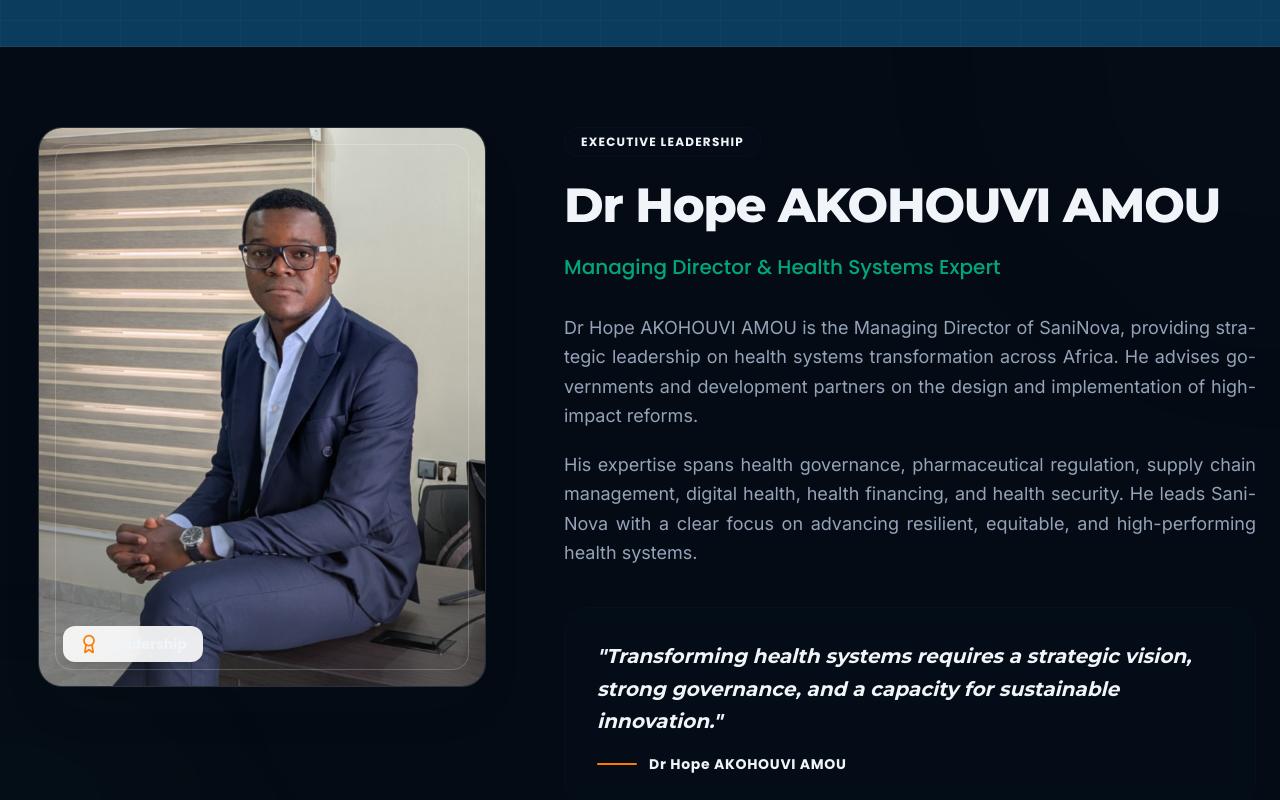
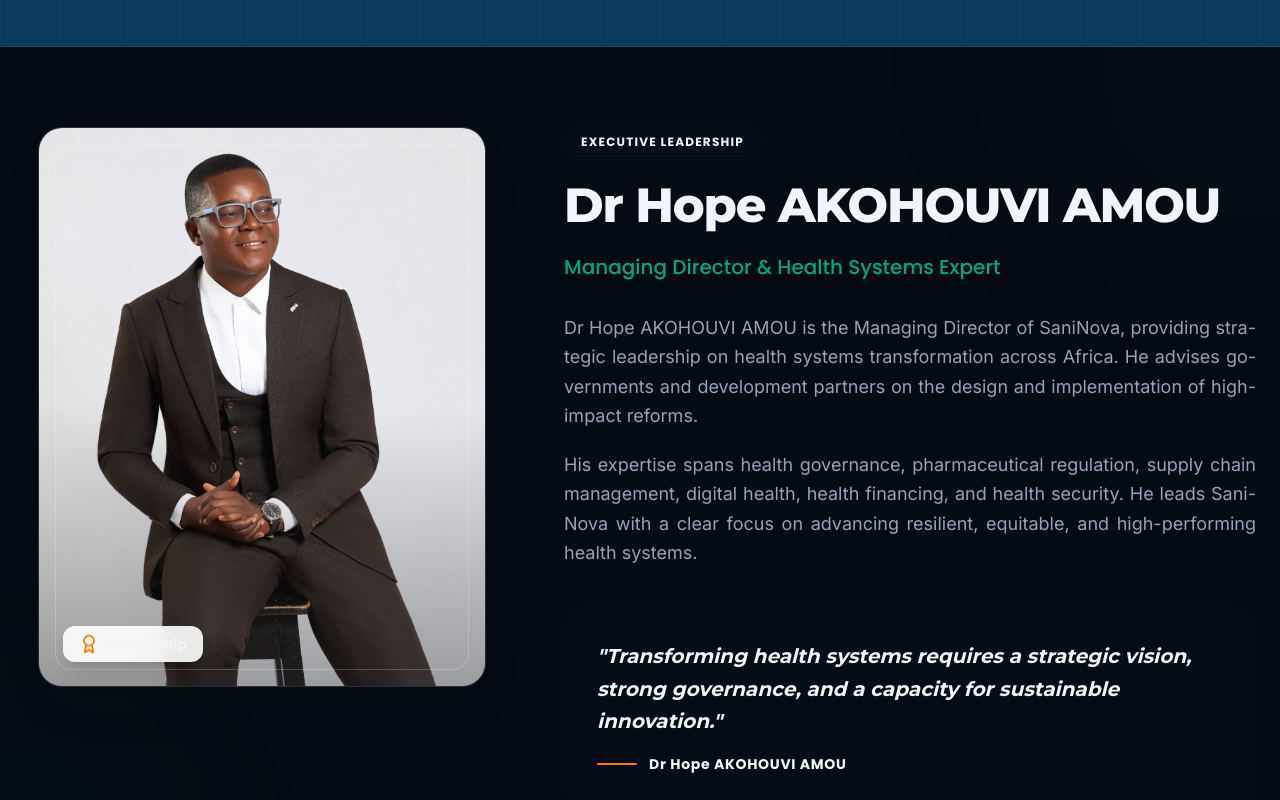
Before and after one commit to ITAINNOVATE/Saninova, a Next.js app: page /about in a window 1280 px wide. Shown: the part 1260-2060 px from the top of the page. Built offline with nearby package versions, Linux system fonts and the light colour scheme; no server answers; the database is empty.

Commit message:
fix: compress and update Dr Hope's photo to prevent timeout and improve performance

```diff
--- a/src/components/admin/ImageUpload.tsx
+++ b/src/components/admin/ImageUpload.tsx
@@ -27,7 +27,7 @@ const GALLERY_IMAGES = [
   { name: "Fond Services 1", url: "/images/bg_services.png" },
   { name: "Fond Services 2", url: "/images/bg_services2.png" },
   { name: "Directeur Général", url: "/images/director.png" },
-  { name: "Dr Hope Akohouvi Amou", url: "/images/photo_hope.png" },
+  { name: "Dr Hope Akohouvi Amou", url: "/images/team/hope.jpg" },
   { name: "Arrière-plan Hero 1", url: "/images/hero_background.png" },
   { name: "Arrière-plan Hero 2", url: "/images/hero_background2.png" },
   { name: "Arrière-plan Hero 3", url: "/images/hero_background3.png" },
--- a/src/components/home/DirectorSection.tsx
+++ b/src/components/home/DirectorSection.tsx
@@ -56,7 +56,7 @@ export const DirectorSection: React.FC = () => {
               {/* Image container */}
               <div className="absolute inset-0 bg-light transition-transform duration-700 group-hover:scale-105">
                 <Image
-                  src="/images/photo_hope.png"
+                  src="/images/team/hope.jpg"
                   alt={dir.name}
                   fill
                   sizes="(max-width: 768px) 100vw, 400px"
--- a/src/components/home/TeamSection.tsx
+++ b/src/components/home/TeamSection.tsx
@@ -10,7 +10,7 @@ export const TeamSection: React.FC = () => {
 
   // Array mapping team photos to translated members by order
   const memberImages = [
-    "/images/photo_hope.png",
+    "/images/team/hope.jpg",
     "/images/team/ghislaine.jpg", // Directrice Technique - Santé Publique
     "/images/team/mylene.jpeg", // Directrice Technique - Digitalisation
     "/images/team/sophie.png", // Directrice des Études (Placeholder)
--- a/src/lib/academyHelpers.ts
+++ b/src/lib/academyHelpers.ts
@@ -94,7 +94,7 @@ const allModules = certificationsData.flatMap((academy) => {
             name: "Dr Hope AKOHOUVI AMOU",
             role: "Directeur Général de SANINOVA",
             bio: "Expert international en systèmes de santé avec une grande expérience sur le terrain.",
-            image: "/images/photo_hope.png"
+            image: "/images/team/hope.jpg"
           }
         ],
         isStaticModule: true,
```
Also changed, not shown: public/images/team/hope.jpg (added).
